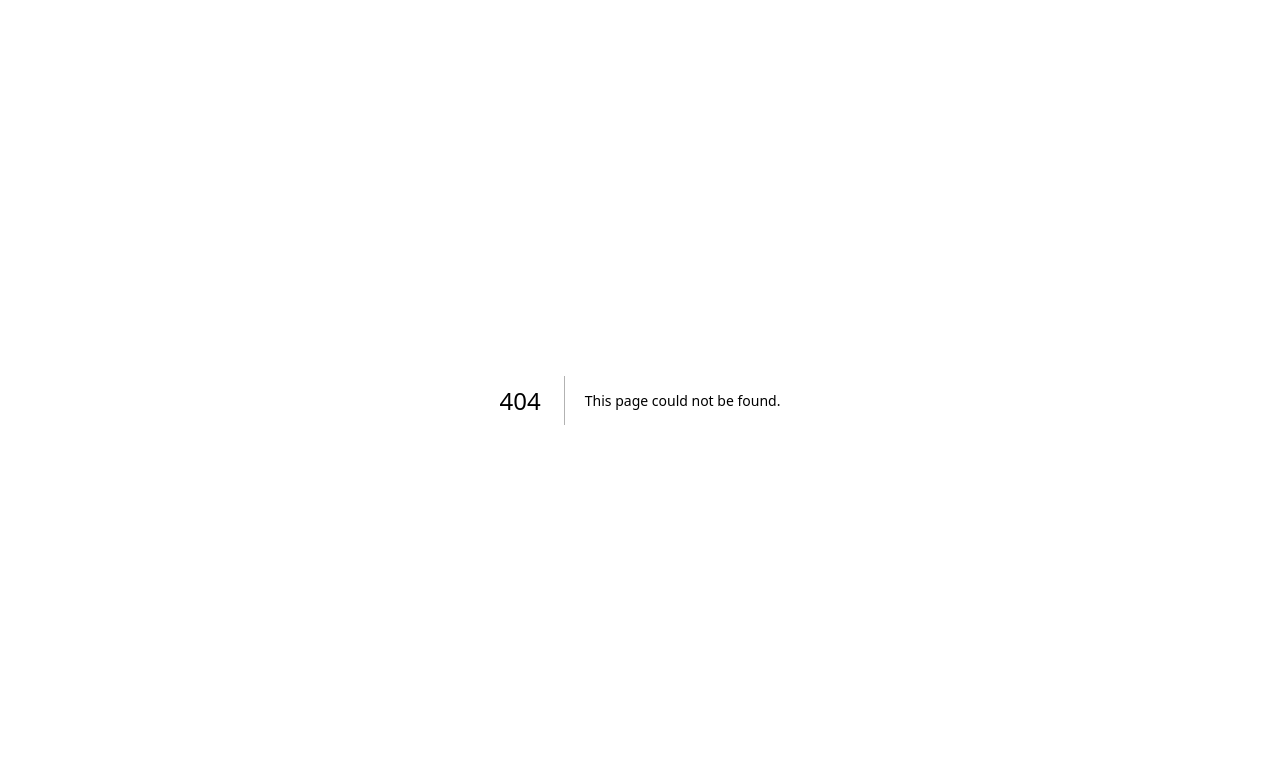
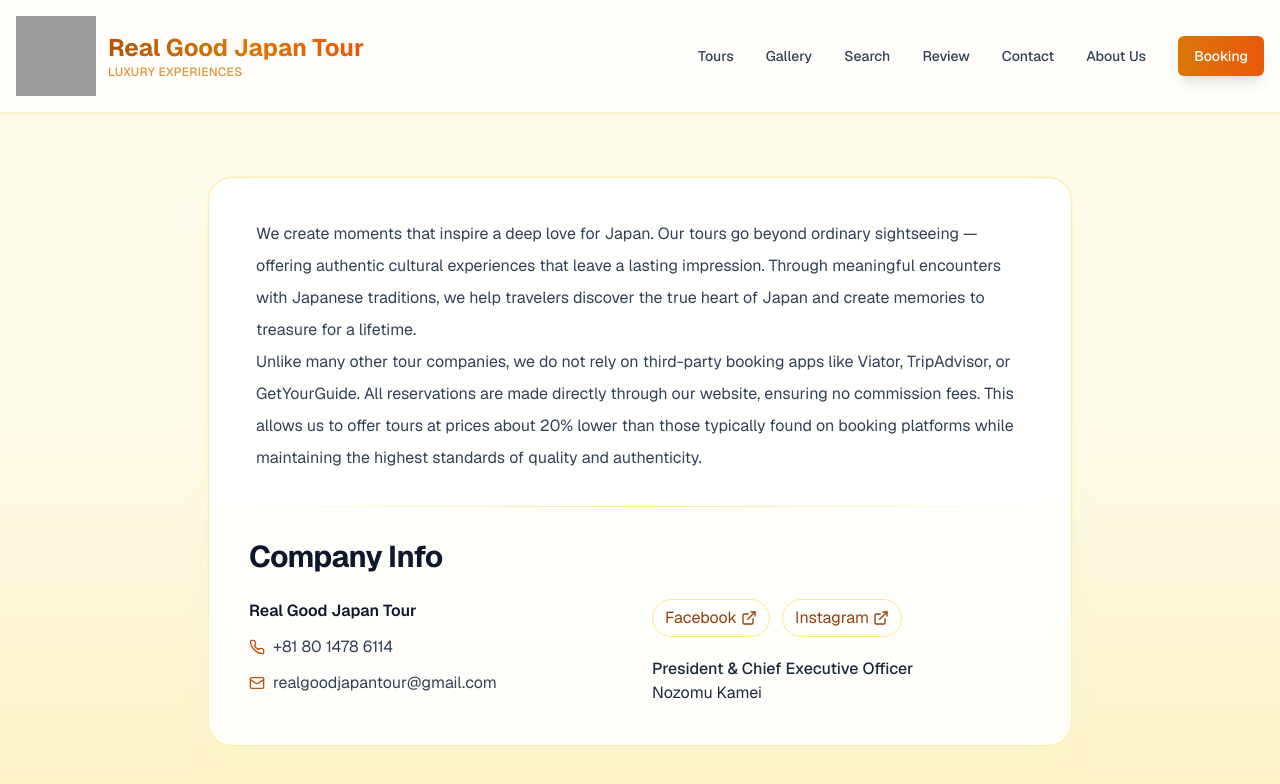
Before and after one commit to InterfaceGenie/RealGoodJapanTour, a Next.js app: page /aboutUs in a window 1280 px wide. Before the commit this address had no page. Shown: the top 784 px of the page. Built offline with nearby package versions, Linux system fonts and the light colour scheme; grey boxes are pictures that could not be loaded.

Commit message:
about us

```diff
--- /dev/null
+++ b/app/aboutUs/page.tsx
@@ -0,0 +1,88 @@
+"use client";
+
+import Link from "next/link";
+import PageHeader from "@/components/page-header";
+import { Phone, Mail, ExternalLink } from "lucide-react";
+
+export default function AboutUsPage() {
+    return (
+        <div className="min-h-screen bg-gradient-to-b from-amber-50 via-amber-50 to-amber-100">
+            <PageHeader />
+            <section className="py-12 md:py-16">
+                <div className="container mx-auto px-4 max-w-4xl">
+                    <div className="rounded-3xl border border-amber-200/70 bg-white/90 p-6 md:p-10 shadow-xl shadow-amber-100/60 ring-1 ring-amber-100/70 backdrop-blur">
+                        {/* Text */}
+                        <div className="prose prose-lg mx-auto max-w-3xl text-slate-700 leading-relaxed md:leading-loose">
+                            <p>
+                                We create moments that inspire a deep love for Japan. Our tours go beyond ordinary
+                                sightseeing — offering authentic cultural experiences that leave a lasting impression.
+                                Through meaningful encounters with Japanese traditions, we help travelers discover the
+                                true heart of Japan and create memories to treasure for a lifetime.
+                            </p>
+                            <p> </p>
+                            <p>
+                                Unlike many other tour companies, we do not rely on third-party booking apps like
+                                Viator, TripAdvisor, or GetYourGuide. All reservations are made directly through our
+                                website, ensuring no commission fees. This allows us to offer tours at prices about
+                                20% lower than those typically found on booking platforms while maintaining the highest
+                                standards of quality and authenticity.
+                            </p>
+                        </div>
+
+                        {/* Divider */}
+                        <div className="my-8 h-px w-full bg-gradient-to-r from-transparent via-amber-200 to-transparent" />
+
+                        {/* Company Info */}
+                        <div className="">
+                            <h2 className="text-3xl font-bold tracking-tight text-slate-900 mb-6">Company Info</h2>
+
+                            <div className="grid gap-6 lg:grid-cols-2">
+                                {/* Left column */}
+                                <div className="space-y-3">
+                                    <div className="text-slate-900 font-semibold">Real Good Japan Tour</div>
+
+                                    <div className="flex items-center gap-2 text-slate-700">
+                                        <Phone className="w-4 h-4 text-amber-700 shrink-0" />
+                                        <a href="tel:+818014786114" className="hover:underline">
+                                            +81 80 1478 6114
+                                        </a>
+                                    </div>
+
+                                    <div className="flex items-center gap-2 text-slate-700">
+                                        <Mail className="w-4 h-4 text-amber-700 shrink-0" />
+                                        <a href="mailto:realgoodjapantour@gmail.com" className="hover:underline">
+                                            realgoodjapantour@gmail.com
+                                        </a>
+                                    </div>
+                                </div>
+                                <div className="space-y-4">
+                                    <div className="flex items-center gap-3">
+                                        <Link
+                                            href="#"
+                                            className="inline-flex items-center rounded-full border border-amber-200 px-3 py-1.5 text-amber-800 hover:bg-amber-50 transition"
+                                            aria-label="Facebook"
+                                        >
+                                            Facebook <ExternalLink className="w-4 h-4 ml-1" />
+                                        </Link>
+                                        <Link
+                                            href="#"
+                                            className="inline-flex items-center rounded-full border border-amber-200 px-3 py-1.5 text-amber-800 hover:bg-amber-50 transition"
+                                            aria-label="Instagram"
+                                        >
+                                            Instagram <ExternalLink className="w-4 h-4 ml-1" />
+                                        </Link>
+                                    </div>
+
+                                    <div className="pt-1 text-slate-800">
+                                        <div className="font-medium">President &amp; Chief Executive Officer</div>
+                                        <div>Nozomu Kamei</div>
+                                    </div>
+                                </div>
+                            </div>
+                        </div>
+                    </div>
+                </div>
+            </section>
+        </div>
+    );
+}
--- a/app/tours/[id]/page.tsx
+++ b/app/tours/[id]/page.tsx
@@ -662,7 +662,7 @@ export default function TourDetailPage() {
                   </CardHeader>
                   <CardContent>
                     <ul className="space-y-3">
-                      {(tour.included.length ? tour.included : ["English-speaking guide", "All taxes & fees"]).map(
+                      {(tour.included.length ? tour.included : ["• Walking tours do not include any entrance ticket fees.","• Tours with car service include ticket fees, parking fee, highway fee","• Food and drinks are not included in any tour."]).map(
                         (item, index) => (
                           <li key={index} className="flex items-start">
                             <CheckCircle className="h-5 w-5 text-green-600 mr-3 mt-0.5 flex-shrink-0" />
--- a/components/page-header.tsx
+++ b/components/page-header.tsx
@@ -41,6 +41,9 @@ export default function PageHeader() {
             <Link href="/contact" className="text-sm font-medium text-slate-700 hover:text-amber-600 transition-colors">
               Contact
             </Link>
+            <Link href="/aboutUs" className="text-sm font-medium text-slate-700 hover:text-amber-600 transition-colors">
+              About Us
+            </Link>
             <Button className="bg-gradient-to-r from-amber-600 to-orange-600 hover:from-amber-700 hover:to-orange-700 text-white shadow-lg" asChild>
               <Link href="/booking">
                 Booking
```
